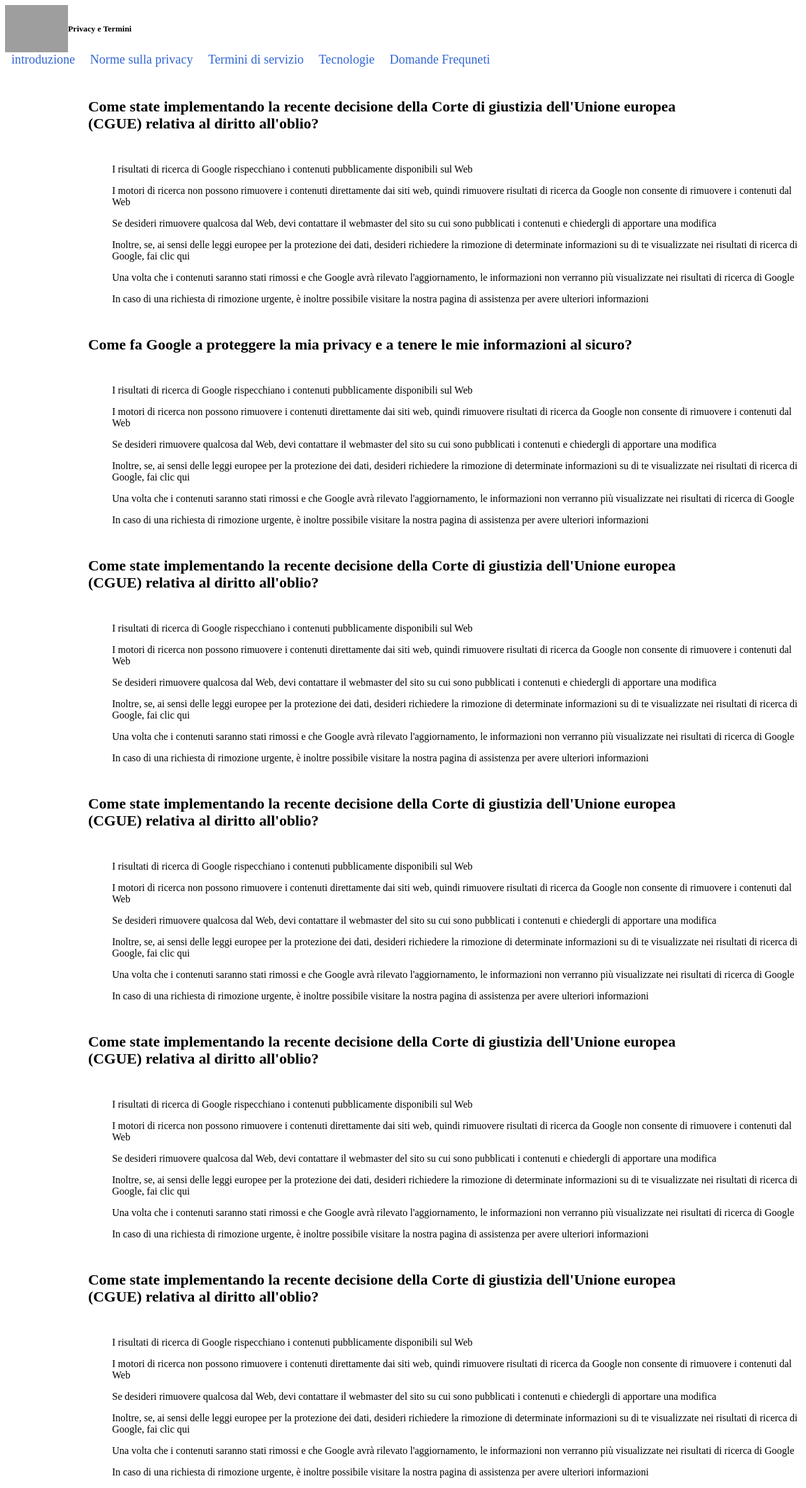
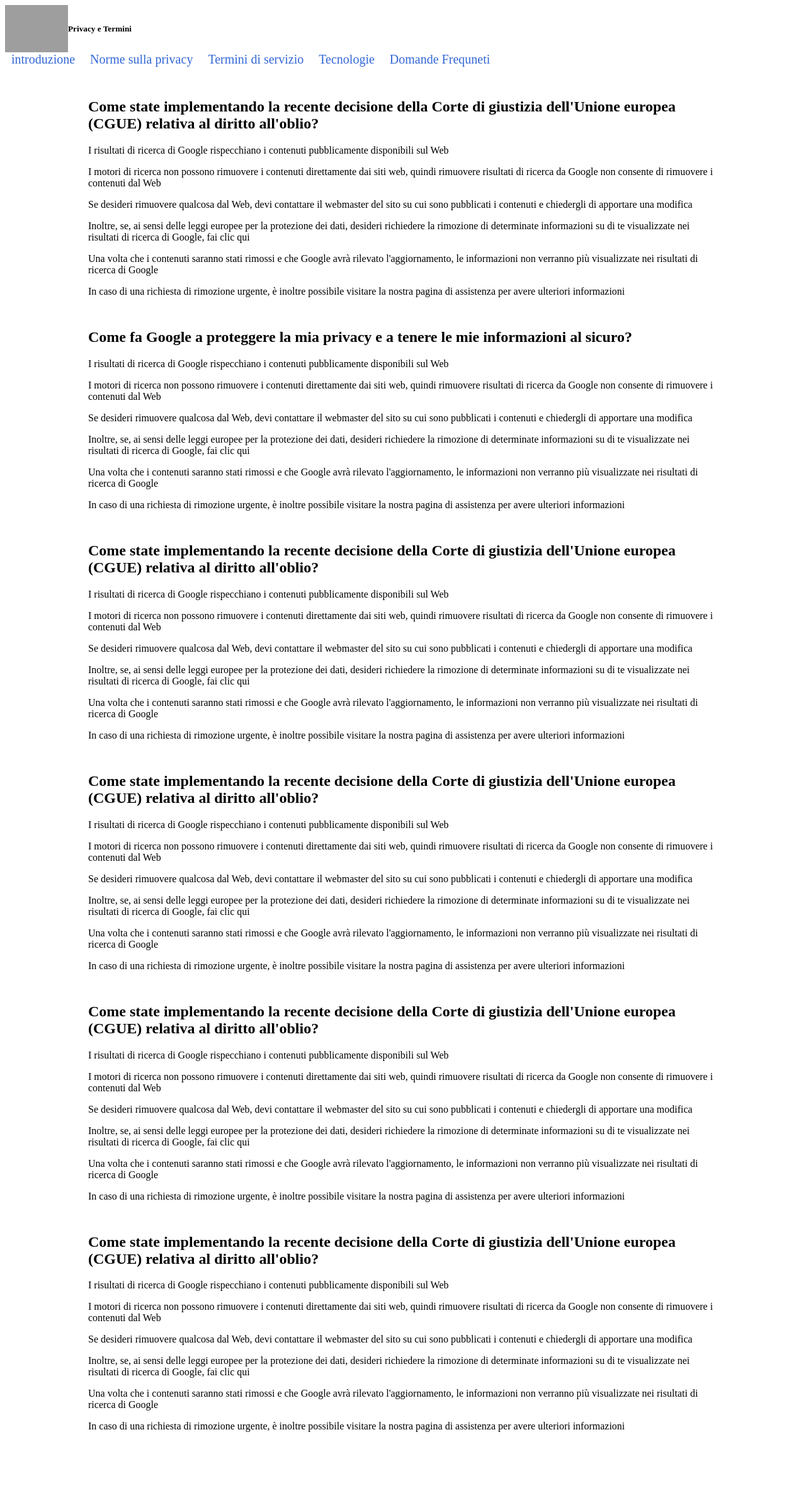
Before and after one commit to Nali1919/php-google-faq, a PHP site: page / in a window 1280 px wide. Shown: the whole page at 63% size. After the commit the page ends 2274 px from the top, so only its background shows below. Run offline with PHP 8.4, Linux system fonts and the light colour scheme; grey boxes are pictures that could not be loaded.

Commit message:
Apporto modifiche

```diff
--- a/index.php
+++ b/index.php
@@ -22,10 +22,7 @@ align-items: center;
 img{
 width: 100px;
 }
-.newreply{
-    text-align: left;
-    margin-left: 170px;
-}
+
 
 
 </style>
@@ -149,15 +146,16 @@ foreach($text as $faq){
 
 
 
-</div>
+
 
 <?php
 
 $newReply=str_replace('.','<p>',$faq['reply']);
 ?>
-<div class="newreply">
+
  <p  ><?= $newReply?></p>
-</div>
+ </div>
+
 
 <?php
 }
```
